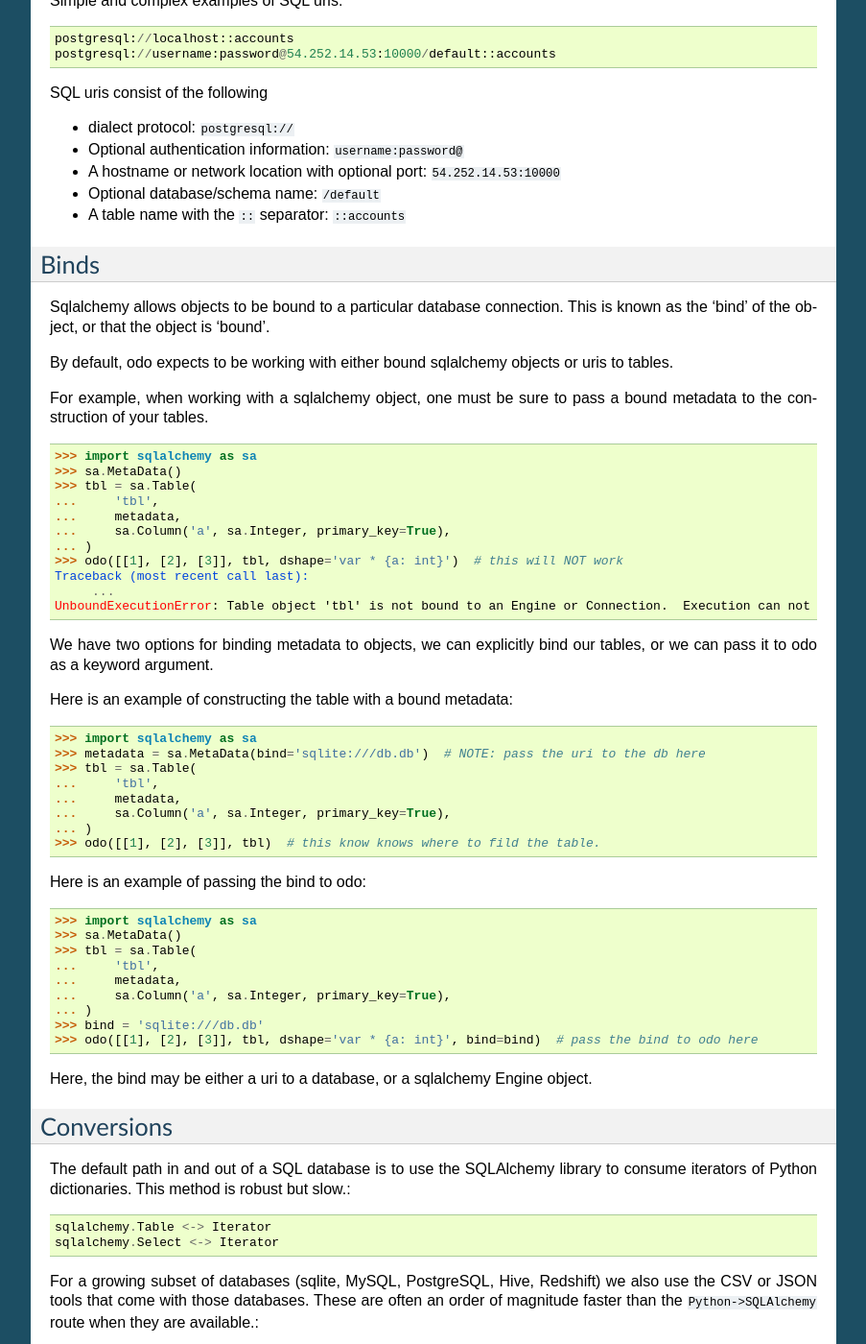
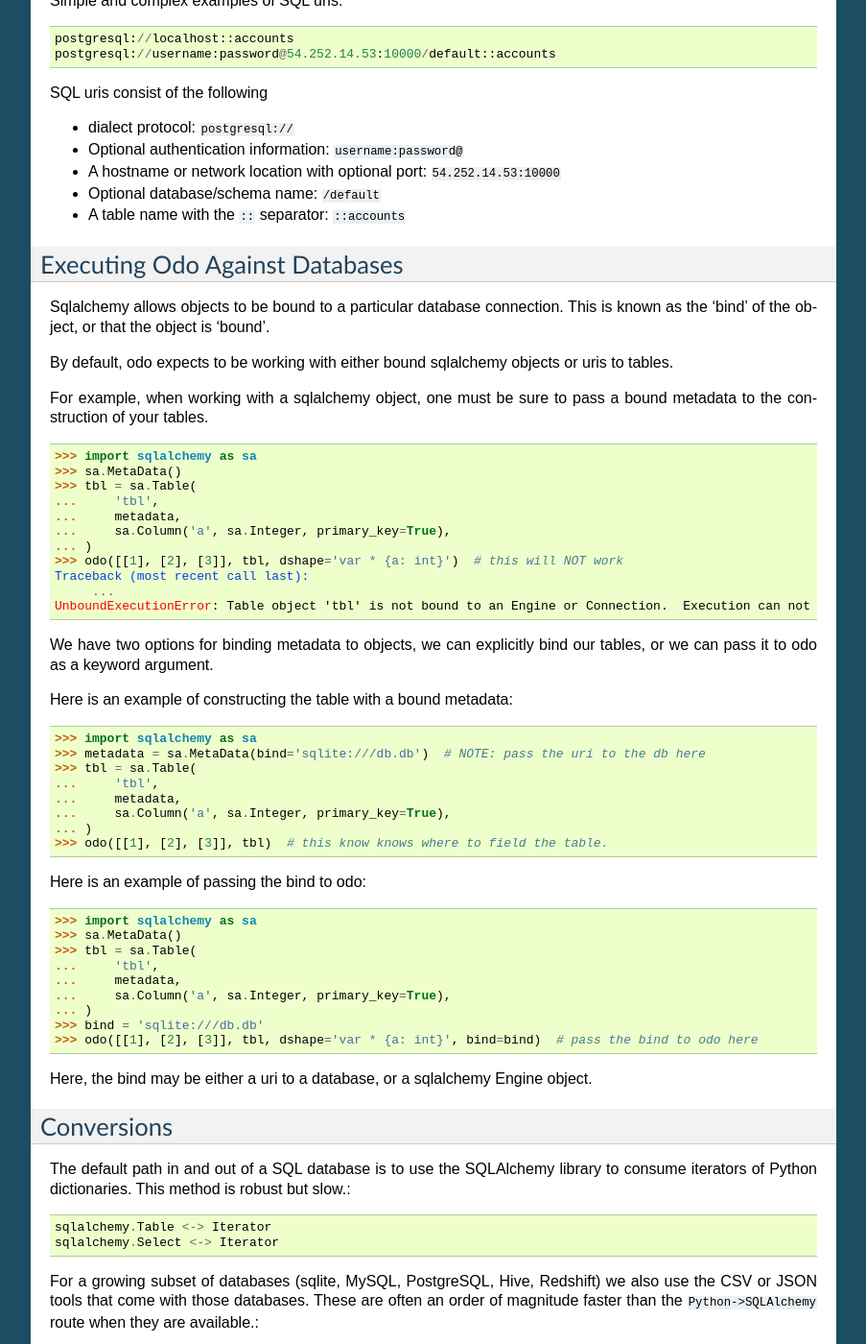
Before and after one commit to blaze/odo, a Sphinx documentation site: the page built from docs/source/sql.rst, in a window 1280 px wide and 1400 px high, scrolled down 655 px. Shown: the whole window at 96% size, without its empty margins (198-1101 px from the left). Built offline with Sphinx 7.4.7, drawn with Linux system fonts in a browser that asks for light colours; some of the changed text lies outside the part shown.

Commit message:
MAINT: cleanup based on comments

```diff
--- a/docs/source/sql.rst
+++ b/docs/source/sql.rst
@@ -53,8 +53,8 @@
 * A table name with the ``::`` separator:  ``::accounts``
 
 
-Binds
------
+Executing Odo Against Databases
+-------------------------------
 
 Sqlalchemy allows objects to be bound to a particular database connection. This
 is known as the 'bind' of the object, or that the object is 'bound'.
@@ -93,7 +93,7 @@
    ...     metadata,
    ...     sa.Column('a', sa.Integer, primary_key=True),
    ... )
-   >>> odo([[1], [2], [3]], tbl)  # this know knows where to fild the table.
+   >>> odo([[1], [2], [3]], tbl)  # this know knows where to field the table.
 
 Here is an example of passing the bind to odo:
 
```
Also changed, not shown: 2 other files.
